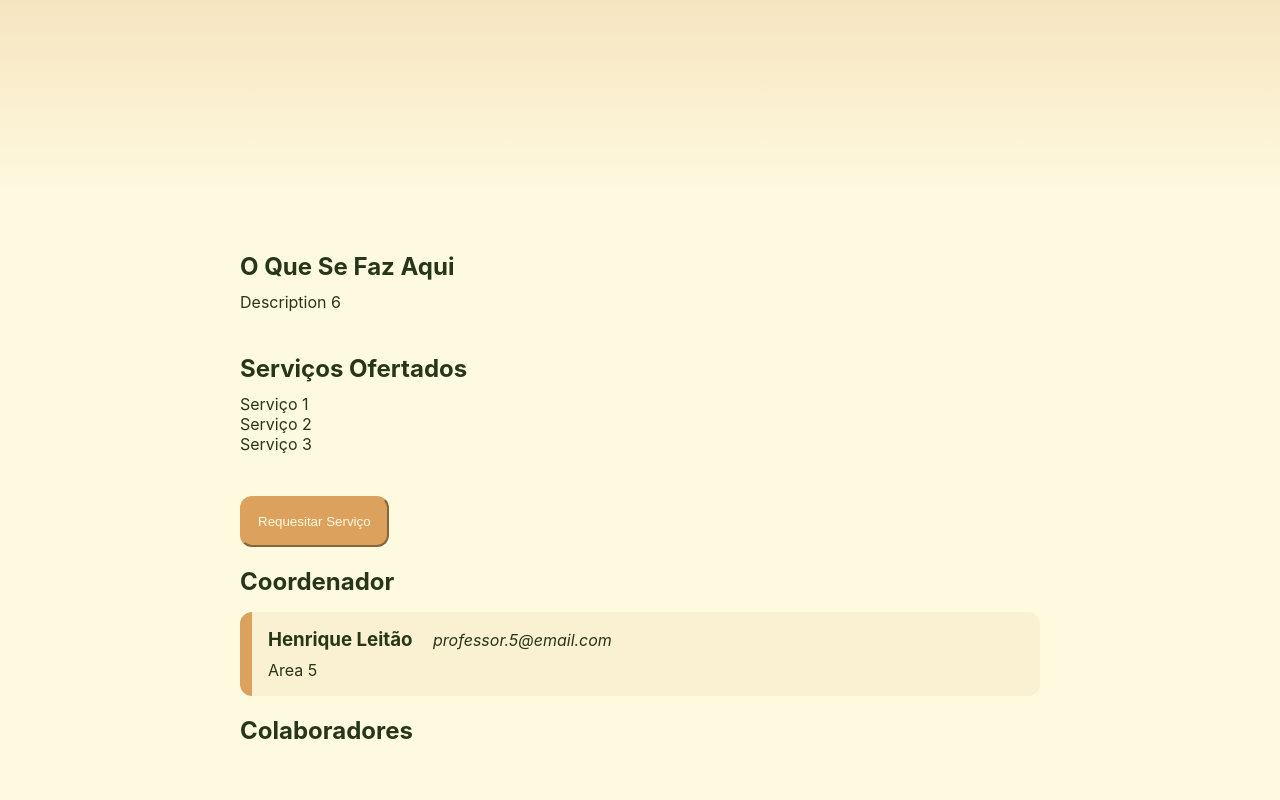
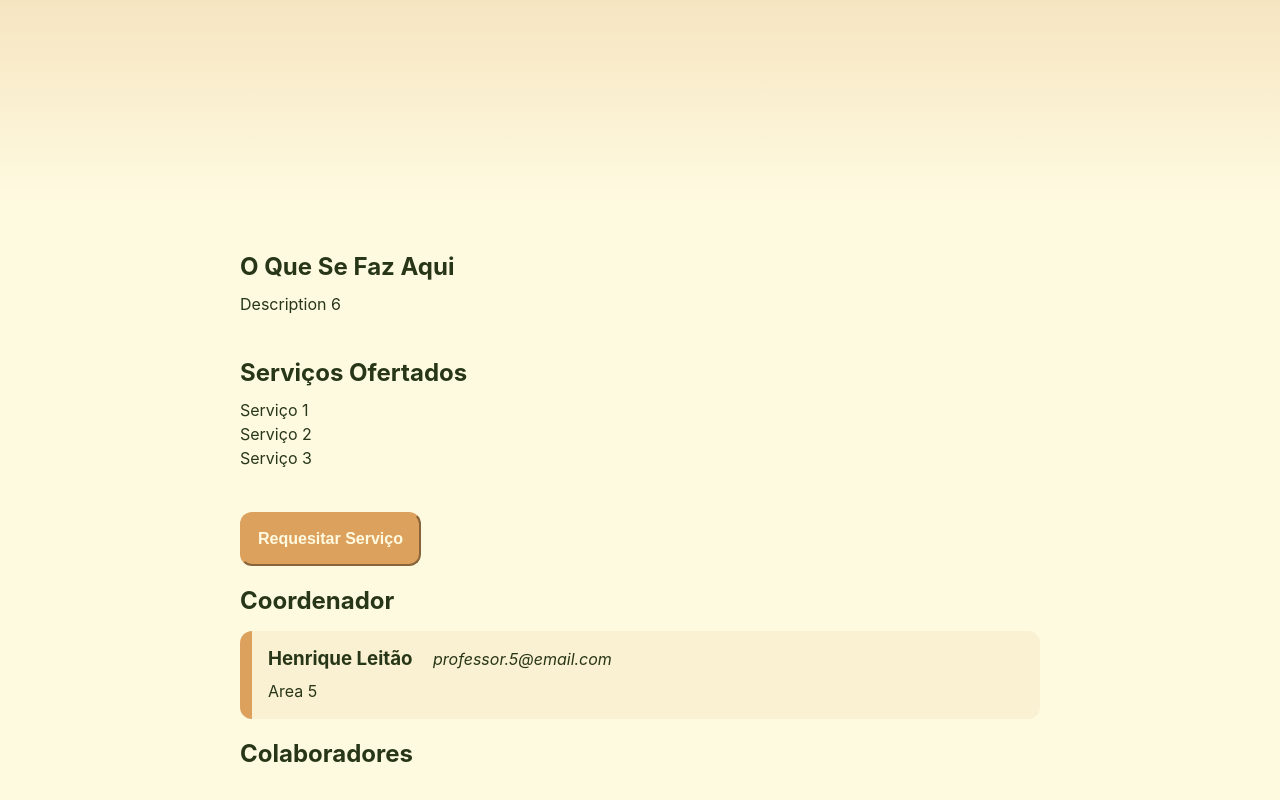
Before and after one commit to tiago-vargas/vitrine-tecnologica, a React (Create React App) app: page /laboratorios/6 in a window 1280 px wide. Shown: the part 632-1432 px from the top of the page. Built offline with nearby package versions, Linux system fonts and the light colour scheme; data requests are answered from the project's data file.

Commit message:
improve style

```diff
--- a/src/App.css
+++ b/src/App.css
@@ -20,7 +20,8 @@
 		--secondary-color: var(--bright-1-1);
 		--background-color: var(--bright-1);
 		--accent-color: var(--bright-2);
-		--suggested-action: var(var(--bright-3));
+		--suggested-action: var(--bright-3);
+		--slight-accent-color: var(--bright-1-3);
 	}
 }
 
@@ -56,6 +57,7 @@ html {
 	ul, p {
 		margin-top: 0;
 		margin-bottom: 2.6rem;
+		line-height: 1.5rem;
 	}
 }
 
--- a/src/app/labs/LaboratoryDetails.css
+++ b/src/app/labs/LaboratoryDetails.css
@@ -1,7 +1,3 @@
-/* ul li::before {
-	content: "- ";
-} */
-
 button {
 	background-color: var(--accent-color);
 	border-color: var(--accent-color);
@@ -9,6 +5,8 @@ button {
 	border-radius: 12px;
 	padding: 1rem;
 	transition: background-color 0.25s ease;
+	font-size: medium;
+	font-weight: bolder;
 
 	.suggested-action {
 		background-color: var(--suggested-action);
@@ -28,28 +26,29 @@ button:hover {
 .Form {
 	display: flex;
 	flex-direction: column;
-	gap: 10px;
+	gap: 0.5rem;
+	margin-bottom: 1rem;
 
-	label {
-		margin-bottom: 5px;
-	}
-
-	textarea {
+	input, textarea {
 		/* resize: vertical; */
-		min-height: 120px;
-		border: 2px solid var(--accent-color);
+		border: 2px solid var(--slight-accent-color);
 		border-radius: 8px;
 		padding: 8px;
 		font-family: inherit;
 		color: var(--text-color);
 		/* background-color: var(--background-color); */
 		transition: border-color 0.25s ease;
+		margin-bottom: 1rem;
 	}
 
-	textarea:focus {
+	textarea {
+		min-height: 120px;
+	}
+
+	/* textarea:focus {
 		border-color: var(--bright-1-3);
 		outline: none;
-	}
+	} */
 
 	button {
 		align-self: flex-start;
```
